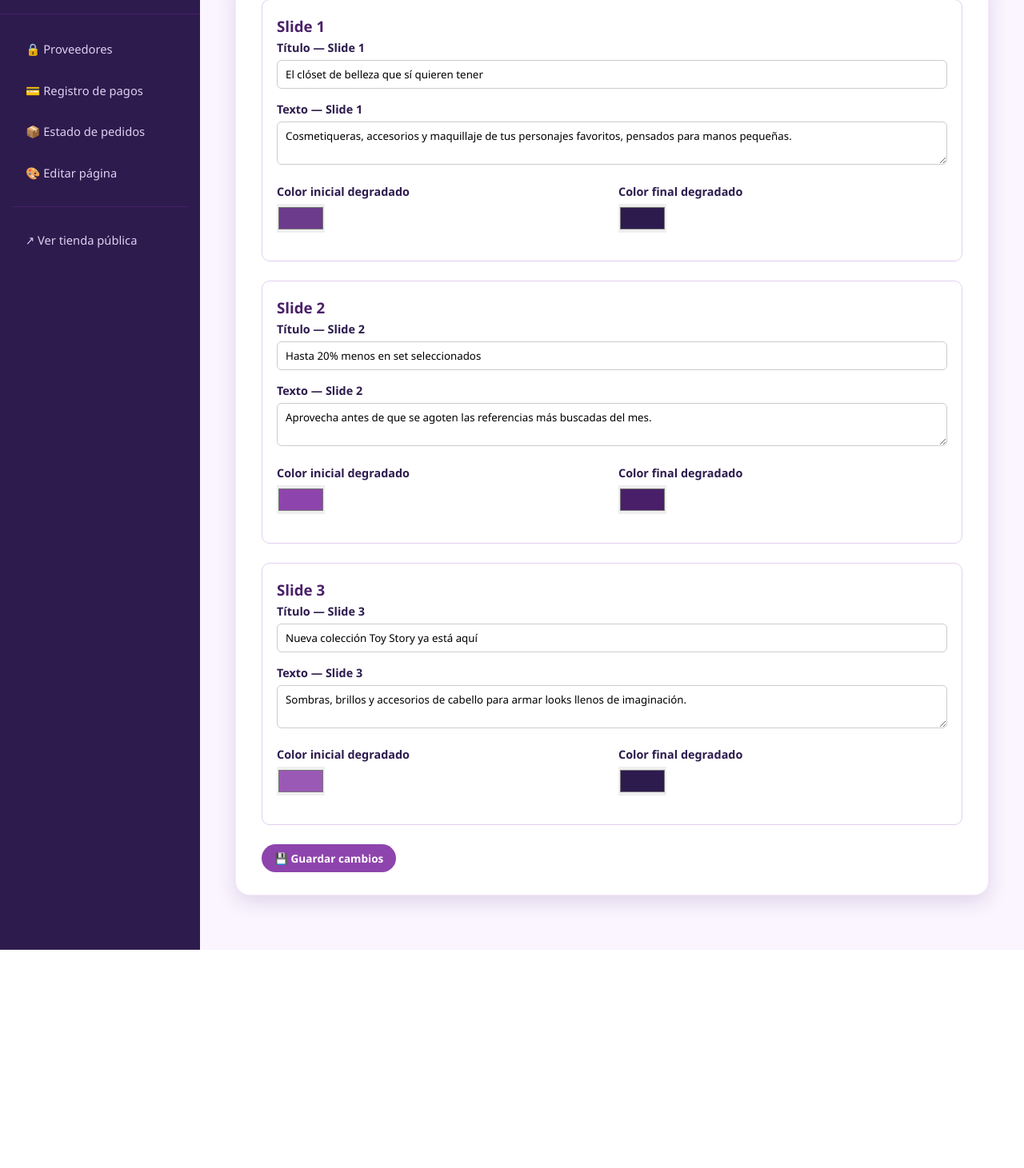
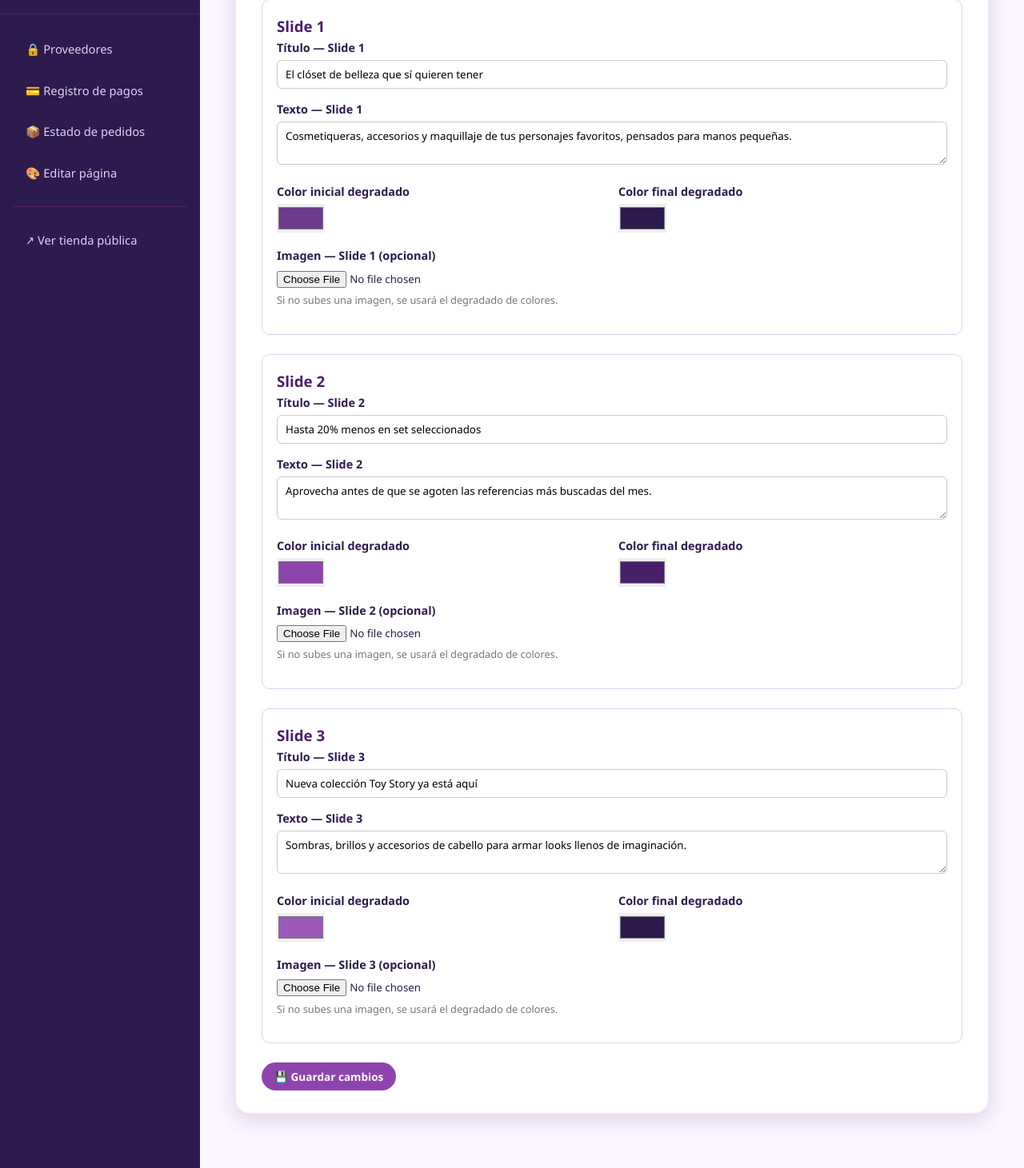
Before and after one commit to chomara1/Nuevo-Intento, a Django app: template administracion/templates/administracion/gestion_diseno.html in a window 1280 px wide. Shown: the part 137-1598 px from the top of the page at 80% size. Before the commit the page ends 1325 px from the top, so only its background shows below. Run offline with Django 5.2, Linux system fonts and the light colour scheme; the template is opened without the code that fills it: values that come from a table or form of the project are taken from there, others are empty.

Commit message:
Funcionalidad al 100% del carrusel

```diff
--- a/administracion/forms.py
+++ b/administracion/forms.py
@@ -6,9 +6,9 @@ class DisenoSitioForm(forms.ModelForm):
     class Meta:
         model = DisenoSitio
         fields = [
-            'slide1_titulo', 'slide1_texto', 'slide1_color_a', 'slide1_color_b',
-            'slide2_titulo', 'slide2_texto', 'slide2_color_a', 'slide2_color_b',
-            'slide3_titulo', 'slide3_texto', 'slide3_color_a', 'slide3_color_b',
+            'slide1_titulo', 'slide1_texto', 'slide1_color_a', 'slide1_color_b', 'slide1_imagen',
+            'slide2_titulo', 'slide2_texto', 'slide2_color_a', 'slide2_color_b', 'slide2_imagen',
+            'slide3_titulo', 'slide3_texto', 'slide3_color_a', 'slide3_color_b', 'slide3_imagen',
         ]
         widgets = {
             'slide1_texto': forms.Textarea(attrs={'rows': 2}),
@@ -34,4 +34,7 @@ class DisenoSitioForm(forms.ModelForm):
             'slide3_texto': 'Texto — Slide 3',
             'slide3_color_a': 'Color inicial degradado',
             'slide3_color_b': 'Color final degradado',
+            'slide1_imagen': 'Imagen — Slide 1 (opcional)',
+            'slide2_imagen': 'Imagen — Slide 2 (opcional)',
+            'slide3_imagen': 'Imagen — Slide 3 (opcional)',
         }
--- a/administracion/models.py
+++ b/administracion/models.py
@@ -19,6 +19,7 @@ class DisenoSitio(models.Model):
     )
     slide1_color_a = models.CharField(max_length=7, default="#6C3B8C")
     slide1_color_b = models.CharField(max_length=7, default="#2D1B4E")
+    slide1_imagen = models.ImageField(upload_to='carrusel/', blank=True, null=True)
 
     # --- Slide 2 ---
     slide2_titulo = models.CharField(
@@ -31,6 +32,7 @@ class DisenoSitio(models.Model):
     )
     slide2_color_a = models.CharField(max_length=7, default="#8E44AD")
     slide2_color_b = models.CharField(max_length=7, default="#4A1F6A")
+    slide2_imagen = models.ImageField(upload_to='carrusel/', blank=True, null=True)
 
     # --- Slide 3 ---
     slide3_titulo = models.CharField(
@@ -43,6 +45,7 @@ class DisenoSitio(models.Model):
     )
     slide3_color_a = models.CharField(max_length=7, default="#9B59B6")
     slide3_color_b = models.CharField(max_length=7, default="#2D1B4E")
+    slide3_imagen = models.ImageField(upload_to='carrusel/', blank=True, null=True)
 
     actualizado = models.DateTimeField(auto_now=True)
 
--- a/administracion/templates/administracion/gestion_diseno.html
+++ b/administracion/templates/administracion/gestion_diseno.html
@@ -14,6 +14,8 @@
     .diseno-colors { display: flex; gap: 16px; }
     .diseno-colors .diseno-field { flex: 1; }
     input[type="color"] { width: 60px; height: 36px; border: none; padding: 0; cursor: pointer; }
+    .diseno-img-preview img { max-width: 220px; border-radius: 8px; display: block; margin-bottom: 8px; }
+    .diseno-img-hint { font-size: 0.8rem; color: #777; margin-top: 4px; }
 </style>
 {% endblock %}
 
@@ -26,7 +28,7 @@
     </div>
 
     <section class="admin-card">
-        <form method="post" class="diseno-form">
+        <form method="post" class="diseno-form" enctype="multipart/form-data">
             {% csrf_token %}
 
             <div class="diseno-slide-block">
@@ -48,6 +50,16 @@
                         <label for="{{ form.slide1_color_b.id_for_label }}">{{ form.slide1_color_b.label }}</label>
                         {{ form.slide1_color_b }}
                     </div>
+                </div>
+                <div class="diseno-field">
+                    <label for="{{ form.slide1_imagen.id_for_label }}">{{ form.slide1_imagen.label }}</label>
+                    {% if form.instance.slide1_imagen %}
+                        <div class="diseno-img-preview">
+                            <img src="{{ form.instance.slide1_imagen.url }}" alt="Vista previa Slide 1">
+                        </div>
+                    {% endif %}
+                    {{ form.slide1_imagen }}
+                    <p class="diseno-img-hint">Si no subes una imagen, se usará el degradado de colores.</p>
                 </div>
             </div>
 
@@ -71,6 +83,16 @@
                         {{ form.slide2_color_b }}
                     </div>
                 </div>
+                <div class="diseno-field">
+                    <label for="{{ form.slide2_imagen.id_for_label }}">{{ form.slide2_imagen.label }}</label>
+                    {% if form.instance.slide2_imagen %}
+                        <div class="diseno-img-preview">
+                            <img src="{{ form.instance.slide2_imagen.url }}" alt="Vista previa Slide 2">
+                        </div>
+                    {% endif %}
+                    {{ form.slide2_imagen }}
+                    <p class="diseno-img-hint">Si no subes una imagen, se usará el degradado de colores.</p>
+                </div>
             </div>
 
             <div class="diseno-slide-block">
@@ -93,6 +115,16 @@
                         {{ form.slide3_color_b }}
                     </div>
                 </div>
+                <div class="diseno-field">
+                    <label for="{{ form.slide3_imagen.id_for_label }}">{{ form.slide3_imagen.label }}</label>
+                    {% if form.instance.slide3_imagen %}
+                        <div class="diseno-img-preview">
+                            <img src="{{ form.instance.slide3_imagen.url }}" alt="Vista previa Slide 3">
+                        </div>
+                    {% endif %}
+                    {{ form.slide3_imagen }}
+                    <p class="diseno-img-hint">Si no subes una imagen, se usará el degradado de colores.</p>
+                </div>
             </div>
 
             <button type="submit" class="btn btn-approve" style="align-self: flex-start;">💾 Guardar cambios</button>
--- a/administracion/views.py
+++ b/administracion/views.py
@@ -50,7 +50,7 @@ def gestion_diseno(request):
     diseno = DisenoSitio.cargar()
 
     if request.method == 'POST':
-        form = DisenoSitioForm(request.POST, instance=diseno)
+        form = DisenoSitioForm(request.POST, request.FILES, instance=diseno)
         if form.is_valid():
             form.save()
             messages.success(request, "El diseño de la página se actualizó correctamente.")
--- a/proyecto/settings.py
+++ b/proyecto/settings.py
@@ -121,3 +121,7 @@ USE_TZ = True
 # https://docs.djangoproject.com/en/6.0/howto/static-files/
 
 STATIC_URL = 'static/'
+
+MEDIA_URL = '/media/'
+
+MEDIA_ROOT = BASE_DIR / 'media'
```
Also changed, not shown: usuarios/static/home.css (+31 -1 lines), usuarios/templates/tienda_home.html (+12 -3 lines), administracion/migrations/0002_disenositio_slide1_imagen_disenositio_slide2_imagen_and_more.py (added), db.sqlite3, media/carrusel/MATCH.jpeg (added), media/carrusel/Pocion.jpeg (added), media/carrusel/classic_clean.jpeg (added).
